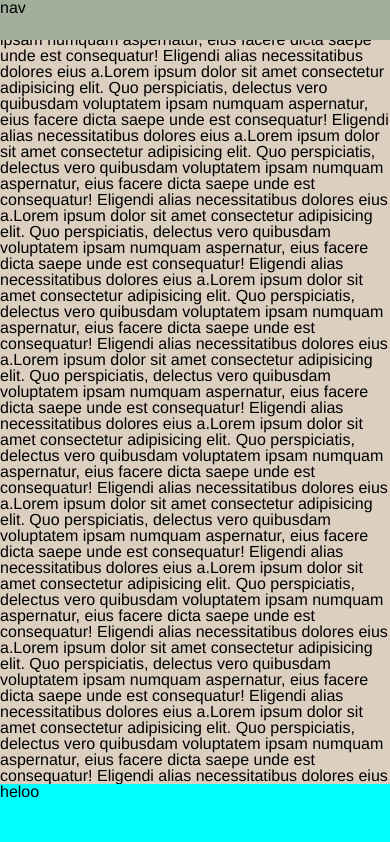
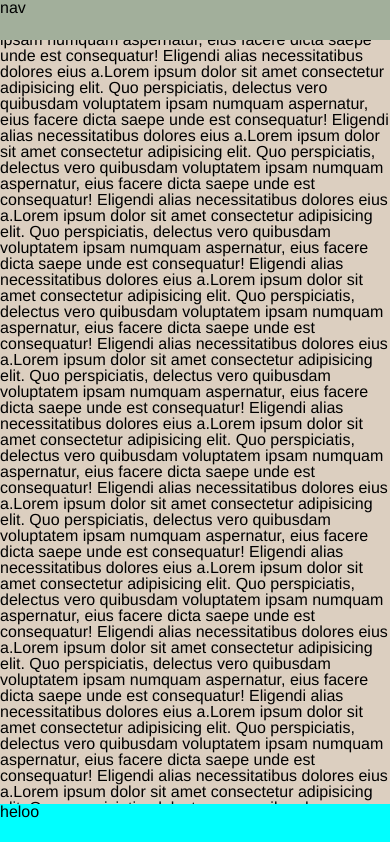
Before and after one commit to souravdas007123/Layout--Component, a plain HTML site: page index.html in a window 390 px wide. Shown: the top 842 px of the page. Drawn offline with Linux system fonts and the light colour scheme.

Commit message:
responsive added

```diff
--- a/index.html
+++ b/index.html
@@ -7,7 +7,12 @@
     <title>Layout</title>
 </head>
 <body>
-    <aside class="side"><ul><li>heloo</li></ul></aside>
+    <aside class="side">
+        <ul>
+            <li>heloo</li>
+        </ul>
+        <p class="hide">hi</p>
+    </aside>
     <main>
         <div class="navbar">
             nav
--- a/style.css
+++ b/style.css
@@ -75,8 +75,8 @@ html{
 }
 
 body{
-    width: 100vw;
-    height: 100dvh;
+    min-width: 100vw;
+    min-height: 100dvh;
     display: grid;
     grid-template-columns: auto 1fr;
 }
@@ -125,6 +125,7 @@ a{
 }
 @media(max-width:800px){
     body{
+        width: 100vw;
         position: relative;
         grid-template-columns: 1fr;
     }
@@ -136,14 +137,17 @@ a{
         position: fixed;
         bottom: 0;
         left: 0;
-        width: 100%;
-        height: 60px;
+        min-width: 100% !important;
+        height: 40px;
     }
     .navbar{
         position: fixed;
         top: 0;
         left: 0;
-        width: 100%;
+        min-width: 100% !important;
         height: 40px;
     }
+    .hide{
+        display: none;
+    }
 }
```
